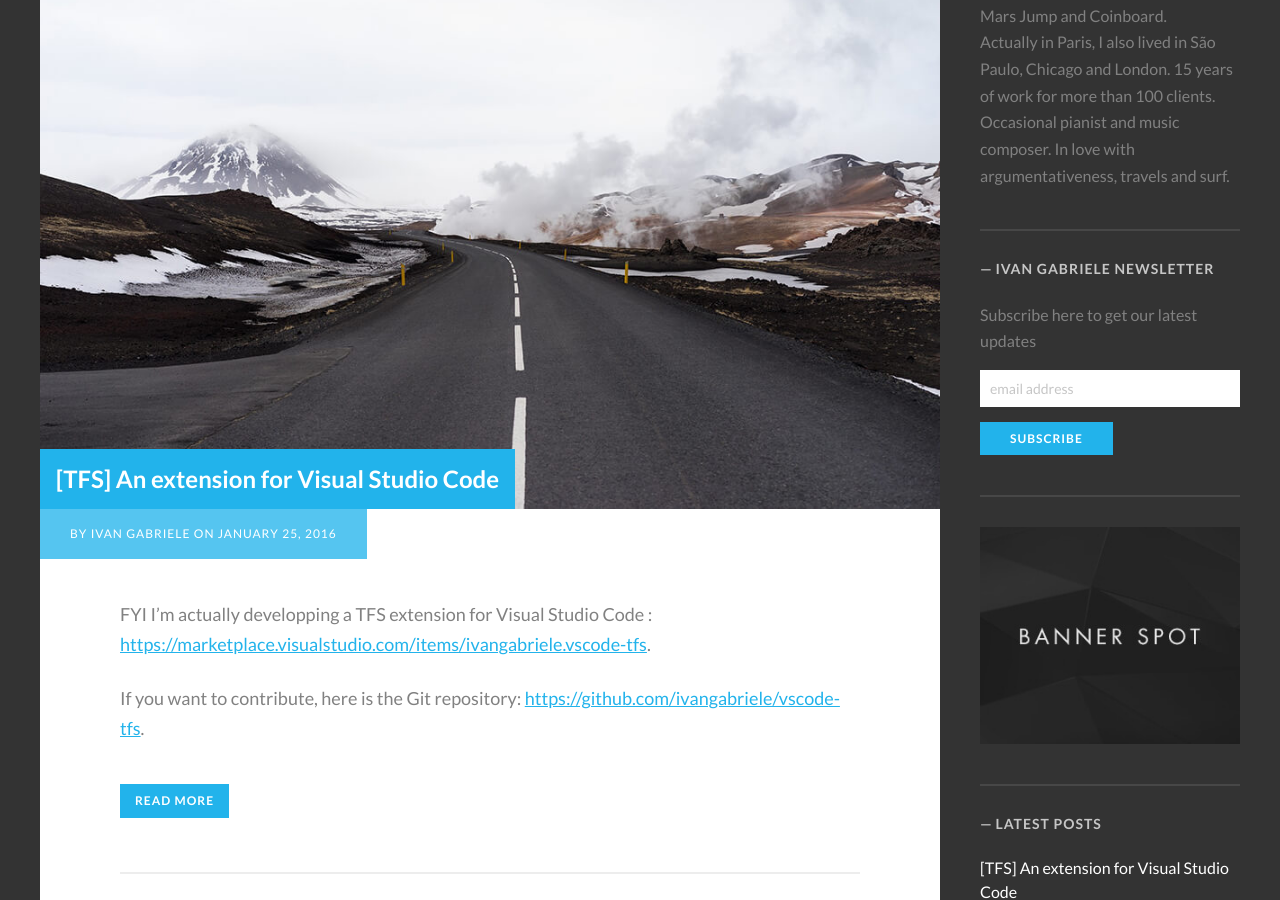
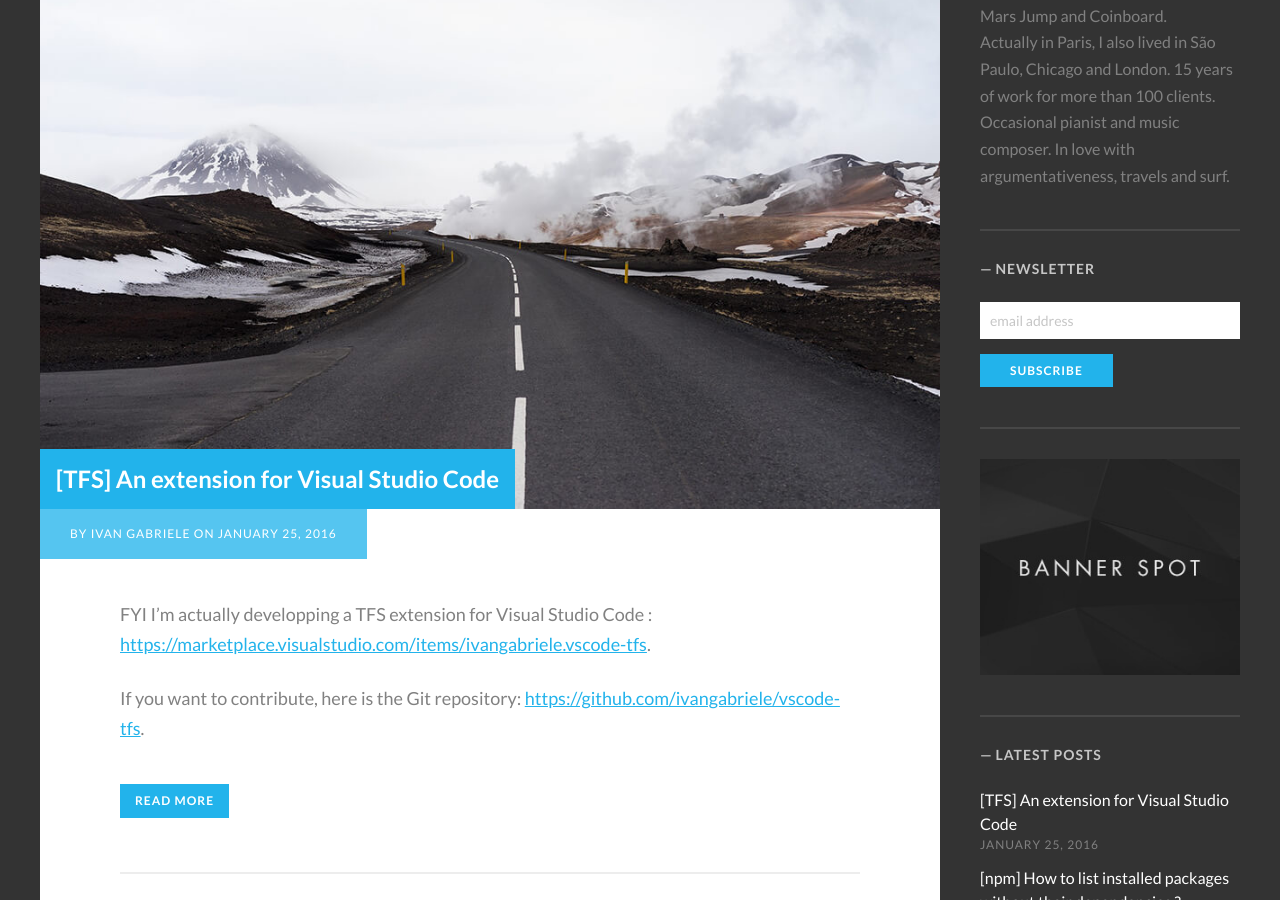
Before and after one commit to ivangabriele/blog, a Jekyll site: the page built from index.html, in a window 1280 px wide and 900 px high, scrolled down 334 px. Built offline with Jekyll 4.4.1, drawn with Linux system fonts in a browser that asks for light colours; some web fonts are replaced; the list of posts is cut into pages by our own code.

Commit message:
_includes/sidebar: simplify newsletter form

```diff
--- a/_includes/sidebar.html
+++ b/_includes/sidebar.html
@@ -9,12 +9,12 @@
 
     {% if site.mailchimp_url %}
     <section class="widget widget-newsletter">
-        <h2 class="widget-title">{{ site.title}} Newsletter</h2>
+        <h2 class="widget-title">Newsletter</h2>
         <!-- Begin MailChimp Signup Form -->
         <div id="mc_embed_signup">
             <form action="{{ site.mailchimp_url }}" method="post" id="mc-embedded-subscribe-form" name="mc-embedded-subscribe-form" class="validate" target="_blank" novalidate>
                 <div id="mc_embed_signup_scroll">
-                    <label for="mce-EMAIL">Subscribe here to get our latest updates</label>
+                    <!-- <label for="mce-EMAIL">Subscribe here to get our latest updates</label> -->
                     <input type="email" value="" name="EMAIL" class="email" id="mce-EMAIL" placeholder="email address" required>
                     <div class="clear"><input type="submit" value="Subscribe" name="subscribe" id="mc-embedded-subscribe" class="button"></div>
                 </div>
```
